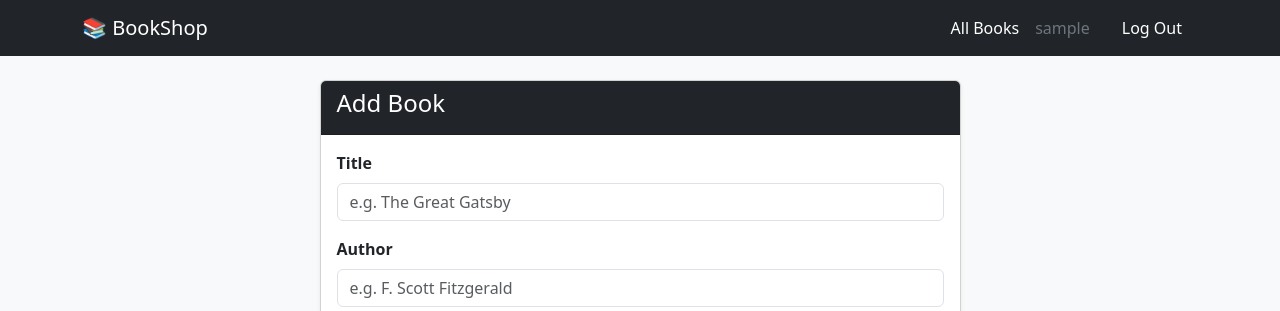
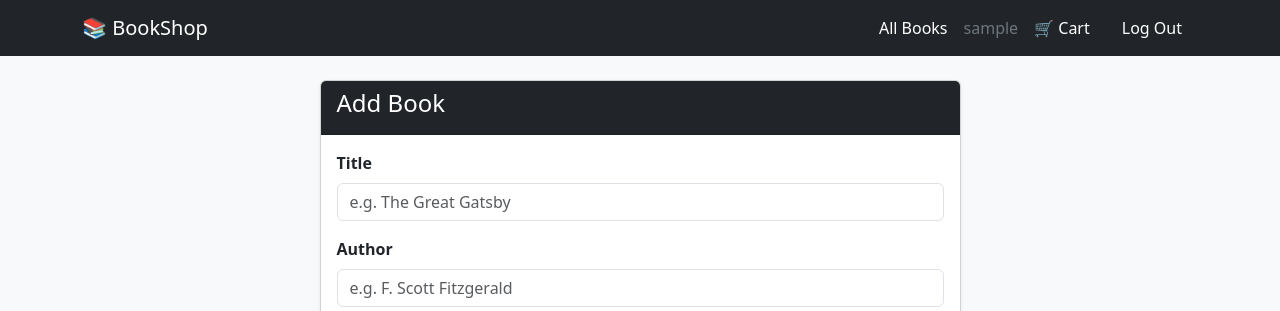
Before and after one commit to gopi122348/bookshop, a Django app: page /book/add/ in a window 1280 px wide. Shown: the top 311 px of the page. Run offline with Django 4.2, Linux system fonts and the light colour scheme; the visitor is signed in with stand-in values (Sample User, id 1).

Commit message:
Add cart link to navbar

```diff
--- a/books/templates/books/base.html
+++ b/books/templates/books/base.html
@@ -40,11 +40,14 @@ body {
 
 
     {% if user.is_authenticated %}
-        <span class="nav-link text-secondary">{{ user.username }}</span>
-        <a class="nav-link btn btn-outline-light text-white ms-2 px-3" href="{% url 'logout' %}">Log Out</a>
+    <span class="nav-link text-secondary">{{ user.username }}</span>
+    <a class="nav-link text-white" href="{% url 'cart' %}">
+        🛒 Cart
+    </a>
+    <a class="nav-link btn btn-outline-light text-white ms-2 px-3" href="{% url 'logout' %}">Log Out</a>
     {% else %}
-        <a class="nav-link text-white" href="{% url 'login' %}">Log In</a>
-        <a class="nav-link btn btn-success text-white ms-2 px-3" href="{% url 'book_create' %}">+ Add Book</a>
+    <a class="nav-link text-white" href="{% url 'login' %}">Log In</a>
+    <a class="nav-link btn btn-success text-white ms-2 px-3" href="{% url 'book_create' %}">+ Add Book</a>
     {% endif %}
 </div>
 
```
Also changed, not shown: books/migrations/__init__.py (deleted).
